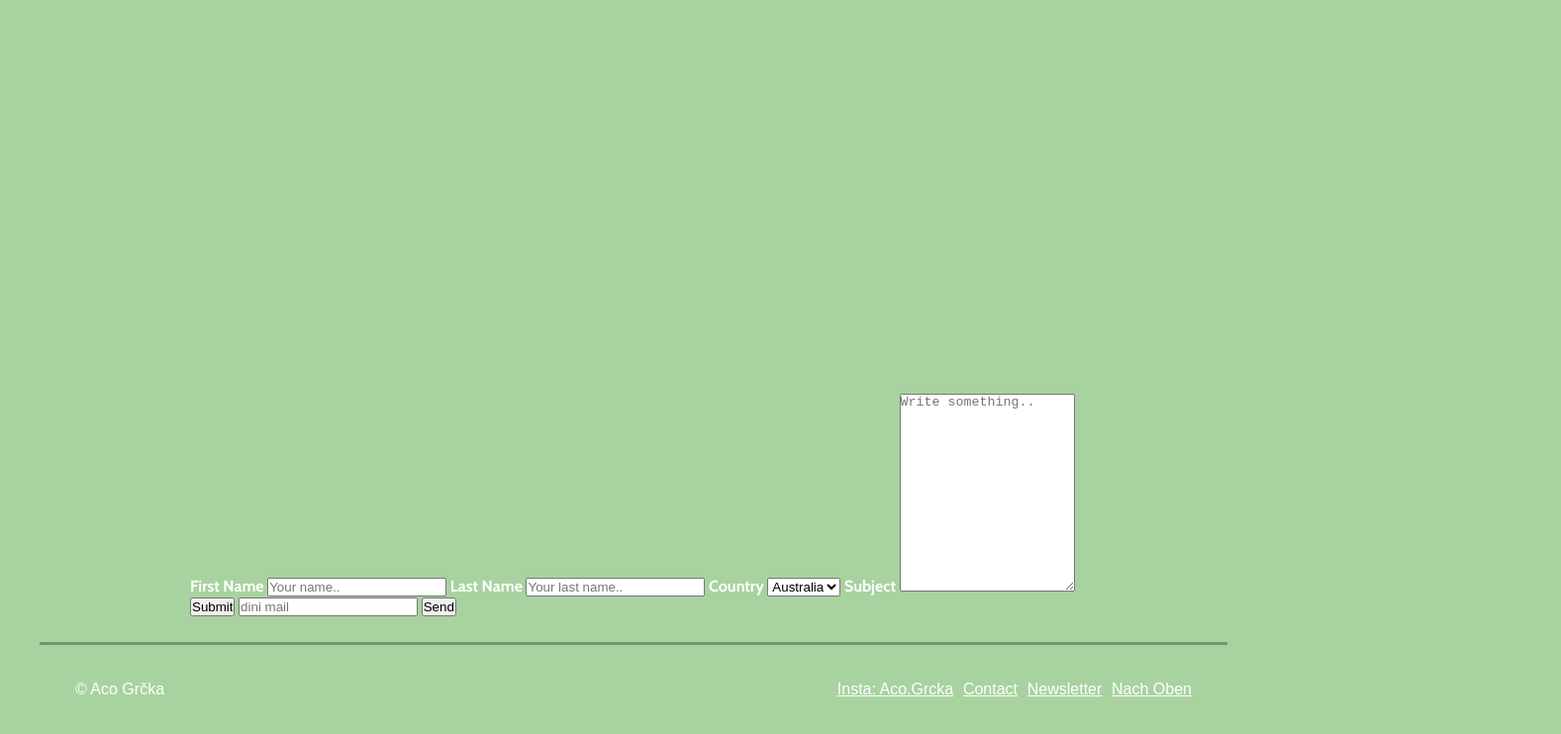
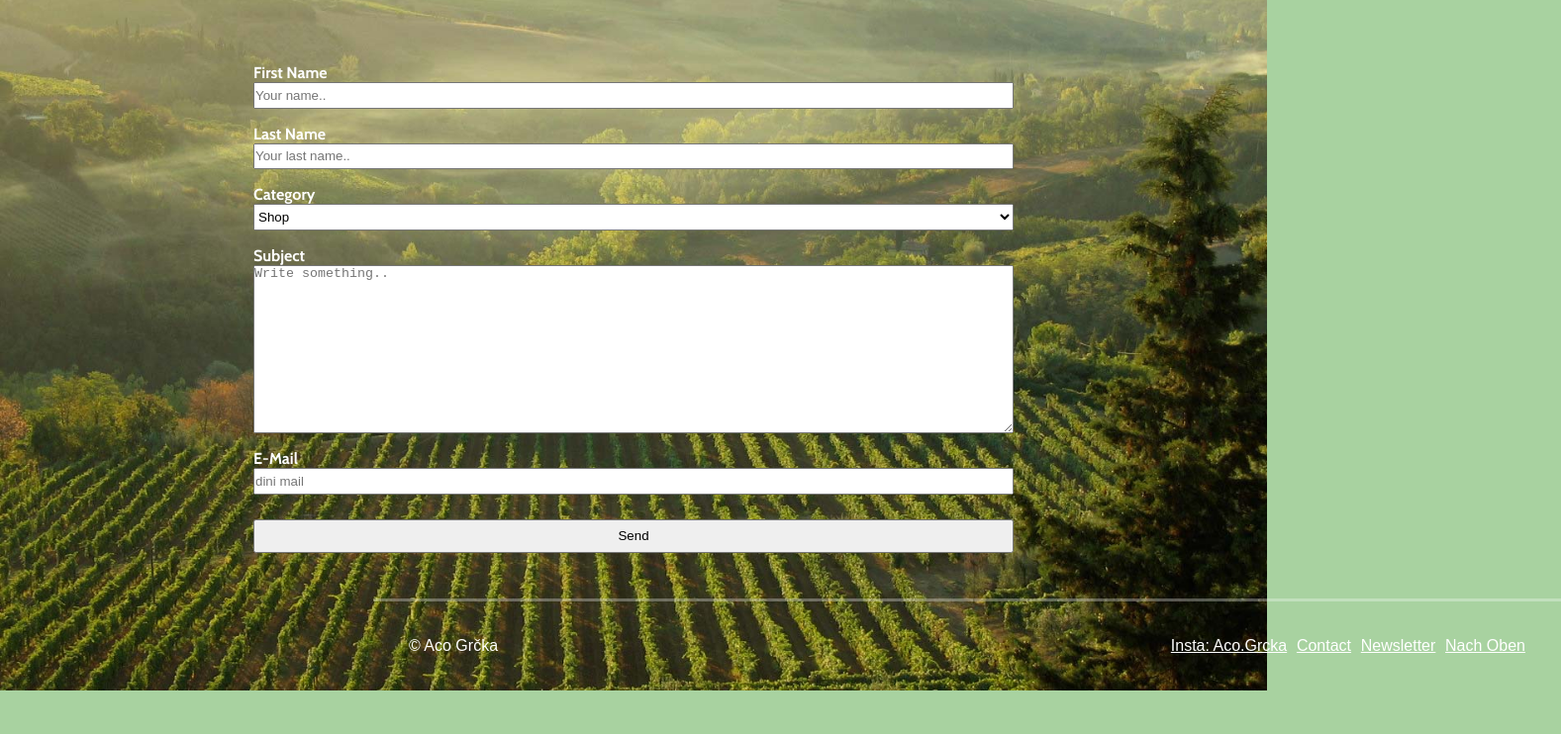
Before and after one commit to grckaolivesdev/grckaolivesdev.github.io, a plain HTML site: page html/contact.html in a window 1280 px wide. Shown: the part 102-844 px from the top of the page at 99% size, 1577 px wide, since content can reach past the window. After the commit the page ends 800 px from the top, so only its background shows below. Drawn offline with nearby package versions, Linux system fonts and the light colour scheme; files whose address does not match are found by name.

Commit message:
contact wip

```diff
--- a/css/media-queries.css
+++ b/css/media-queries.css
@@ -114,6 +114,29 @@
 	.N_Werbig{display:none;}
 
 
+
+
+	#footer.contact{
+		position:static;
+		width:100%;
+		max-width:1200px;
+		height:auto;
+		margin:0 auto;
+		margin-top:2%;
+		border-top:3px solid rgba(255, 255, 255, 0.3);
+	}
+
+
+
+
+
+
+
+
+
+
+
+
 }
 
 
--- a/css/style.css
+++ b/css/style.css
@@ -382,7 +382,59 @@ li{display:inline; float:left;}
 /* ----- ----- ----- */
 /* ----- Footer ----- */
 
-#contact{padding-top:500px;}
+/* #contact{padding-top:500px;} */
+
+#contact1{
+	display: table;
+    width: 100%;
+	padding-top:150px;
+	margin:0 auto;
+    height:100vh;
+    /* padding: 250px 0; */
+    text-align: center;
+    color: white;
+    background: url("../media/contactback.jpg") no-repeat bottom center scroll;
+    background-color: #a8d2a0;
+    -webkit-background-size: cover;
+    -moz-background-size: cover;
+    -o-background-size: cover;
+    background-size: cover;
+}
+
+
+#contact label, #contact input, #contact textarea, #contact select{
+	display: block;
+	width:60%;
+	max-width:1200px;
+	margin:0 auto;
+}
+
+#contact label{
+	margin-top:1em;
+	font-weight: bold;
+	font-size: 1em;
+	text-align:left;
+}
+
+
+#contact input, #contact select{
+	height: 2em;
+}
+
+#contact textarea{
+	height: 8em;
+}
+
+#contact input[type=submit]{
+	height: 2.5em;
+	margin-top: 2%;
+}
+
+
+
+
+
+
 
 
 /* ----- ----- ----- */
@@ -396,6 +448,13 @@ li{display:inline; float:left;}
 	border-top:3px solid rgba(0, 0, 0, 0.3);
 	margin-top:2%;
 
+}
+
+#footer.contact{
+	position:absolute;
+	bottom:0px;
+	left:377px;
+	border-top:3px solid rgba(255, 255, 255, 0.3);
 }
 
 #footer_insta{height:1em;}
--- a/html/contact.html
+++ b/html/contact.html
@@ -8,7 +8,7 @@
     <meta name="description" content="The best or nothing.">
     <meta name="author" content="Aco Grčka">
 
-    <title>Ohh Noo!</title>
+    <title>Επικοινωνία</title>
 	<link rel="shortcut icon" type="image/png" href="../media/favicon.png">
 
 	<link href='https://fonts.googleapis.com/css?family=Cabin:700' rel='stylesheet' type='text/css'>
@@ -31,12 +31,12 @@
 				<ul id="nav_content">
 					<li><a href="../index.html">Σπίτι</a></li>
 					<li><a href="../index.html#nachrichten">Νέα</a></li>
-					<li><a href="html/404.html">μάρκα</a></li>
-					<li><a href="html/404.html">τις ελιές μας</a></li>
-					<li><a href="html/404.html">ομάδα</a></li>
-					<li><a href="html/404.html">γκαλερί</a></li>
-					<li><a href="html/404.html">Επικοινωνία</a></li>
-					<li><a href="html/en/index.html">|EN|</a></li>
+					<li><a href="404.html">μάρκα</a></li>
+					<li><a href="404.html">τις ελιές μας</a></li>
+					<li><a href="404.html">ομάδα</a></li>
+					<li><a href="404.html">γκαλερί</a></li>
+					<li><a href="404.html">Επικοινωνία</a></li>
+					<li><a href="en/index.html">|EN|</a></li>
 				</ul>
 			</nav>
 		</div>
@@ -49,45 +49,45 @@
 			<ul class="subdiv" style="display:none">
 				<li><a href="../index.html">Σπίτι</a></li>
 				<li><a href="../index.html#nachrichten">Νέα</a></li>
-				<li><a href="html/404.html">μάρκα</a></li>
-				<li><a href="html/404.html">τις ελιές μας</a></li>
-				<li><a href="html/404.html">ομάδα</a></li>
-				<li><a href="html/404.html">γκαλερί</a></li>
-				<li><a href="html/contact.html">Επικοινωνία</a></li>
-				<li><a href="html/en/index.html">|EN|</a></li>
+				<li><a href="404.html">μάρκα</a></li>
+				<li><a href="404.html">τις ελιές μας</a></li>
+				<li><a href="404.html">ομάδα</a></li>
+				<li><a href="404.html">γκαλερί</a></li>
+				<li><a href="contact.html">Επικοινωνία</a></li>
+				<li><a href="en/index.html">|EN|</a></li>
 			</ul>
 		</div>
 	</header>
 
 	<!-- ----- ----- ----- -->
+
+	<section id="contact1">
+
+
+
+
+
+
 		<form id="contact" action="https://formspree.io/aco.grcka@gmail.com" method="POST">
-
-	<div class="container">
-  <form action="/action_page.php">
 			<label for="fname">First Name</label>
 			<input type="text" id="fname" name="firstname" placeholder="Your name..">
 
 			<label for="lname">Last Name</label>
 			<input type="text" id="lname" name="lastname" placeholder="Your last name..">
 
-    <label for="country">Country</label>
-    <select id="country" name="country">
-      <option value="australia">Australia</option>
-      <option value="canada">Canada</option>
-      <option value="usa">USA</option>
+			<label for="category">Category</label>
+			<select id="category" name="category">
+				<option value="olives">Shop</option>
+				<option value="feedback">Feedback</option>
+				<option value="question">Question</option>
 			</select>
 
 		<label for="subject">Subject</label>
-    <textarea id="subject" name="subject" placeholder="Write something.." style="height:200px"></textarea>
+		<textarea id="subject" name="subject" placeholder="Write something.." style="height:170px"></textarea>
 
-    <input type="submit" value="Submit">
+		<label for="_replyto">E-Mail</label>
+		<input type="email" name="_replyto" placeholder="dini mail">
 
-
-
-
-
-
-		<input type="email" name="_replyto" placeholder="dini mail">
 		<input type="submit" value="Send">
 	</form>
 	</div>
@@ -96,7 +96,7 @@
 
 
 
-	<footer id="footer">
+		<footer id="footer" class="contact">
 			<div id="footer_left" class="footer">&copy; Aco Grčka</div>
 			<div id="footer_right" class="footer">
 				<a href="https://www.instagram.com/aco.grcka/">Insta: Aco.Grcka</a>
@@ -106,7 +106,7 @@
 			</div>
 		</footer>
 
-
+	</section>
 	<!-- ----- ----- ----- -->
 
 
```
Also changed, not shown: media/contactback.jpg (added). Lines whose indentation alone changed are shown as unchanged.
